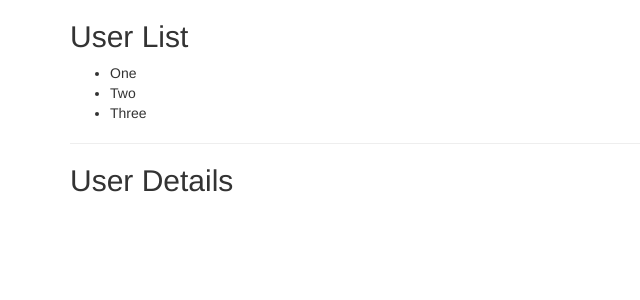
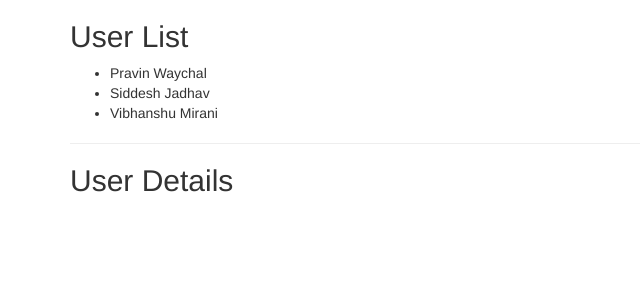
Before and after one commit to shinderahul/redux-practice, a React (Create React App) app: page / in a window 1280 px wide. Shown: the top 300 px of the page, without its empty margins (0-640 px from the left). Built offline with nearby package versions, Linux system fonts and the light colour scheme.

Commit message:
Actions and Action creators

```diff
--- /dev/null
+++ b/src/actions/index.js
@@ -0,0 +1,7 @@
+export const selectUser = (user) => {
+  console.log("YOu clicked on user: ", user.first);
+  return {
+    type: 'USER_SELECTED',
+    payload: user
+  }
+};
--- a/src/containers/UserList.js
+++ b/src/containers/UserList.js
@@ -1,20 +1,36 @@
 import React, {Component} from 'react';
 import {bindActionCreators} from 'redux';
 import {connect} from 'react-redux';
+import {selectUser} from '../actions/';
 
 
 class UserList extends Component {
 
+  createListItems(){
+    return this.props.users.map((user) => {
+      return (
+        <li
+         key={user.id}
+         onClick={() => this.props.selectUser(user)}
+         >
+         {user.first} {user.last}
+         </li>
+      );
+    });
+  }
+
   render() {
     return (
       <ul>
-        <li>One</li>
-        <li>Two</li>
-        <li>Three</li>
+        {this.createListItems()}
       </ul>
     );
   }
 
+}
+
+function matchDispatchToProps(dispatch) {
+  return bindActionCreators({selectUser: selectUser}, dispatch);
 }
 
 function mapStateToProps(state) {
@@ -23,4 +39,4 @@ function mapStateToProps(state) {
   }
 }
 
-export default connect(mapStateToProps)(UserList);
+export default connect(mapStateToProps, matchDispatchToProps)(UserList);
```
